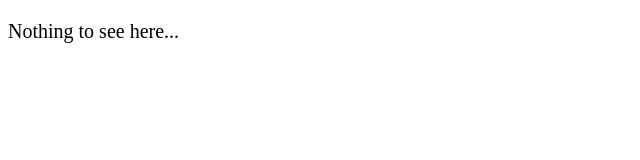
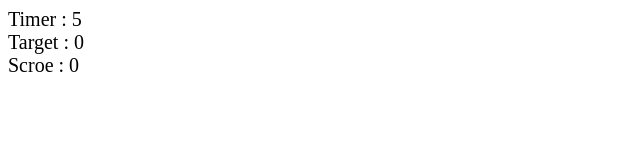
Before and after one commit to officialDangerboy/BubbleShooter, a plain HTML site: page index.html in a window 1280 px wide. Shown: the whole page, without its empty margins (0-640 px from the left). Drawn offline with Linux system fonts and the light colour scheme.

Commit message:
Update index.html

```diff
--- a/index.html
+++ b/index.html
@@ -4,19 +4,19 @@
   <meta charset="UTF-8">
   <meta http-equiv="X-UA-Compatible" content="IE=Edge">
   <meta name="viewport" content="width=device-width, initial-scale=1">
-
-  <title>HTML</title>
-
-  <!-- HTML -->
-
-
-  <!-- Custom Styles -->
+  <title>Bubble Shooter</title>
   <link rel="stylesheet" href="style.css">
 </head>
 
 <body>
-  <p>Nothing to see here...</p>
-  <!-- Project -->
+  <div class="containerScore">
+    <div>Timer : <span class="timer">5</span></div>
+    <div>Target : <span class="targate">0</span></div>
+    <div>Scroe : <span class="score">0</span></div>
+  </div>
+  <div class="container">
+
+  </div>
   <script src="main.js"></script>
 </body>
 </html>
```
